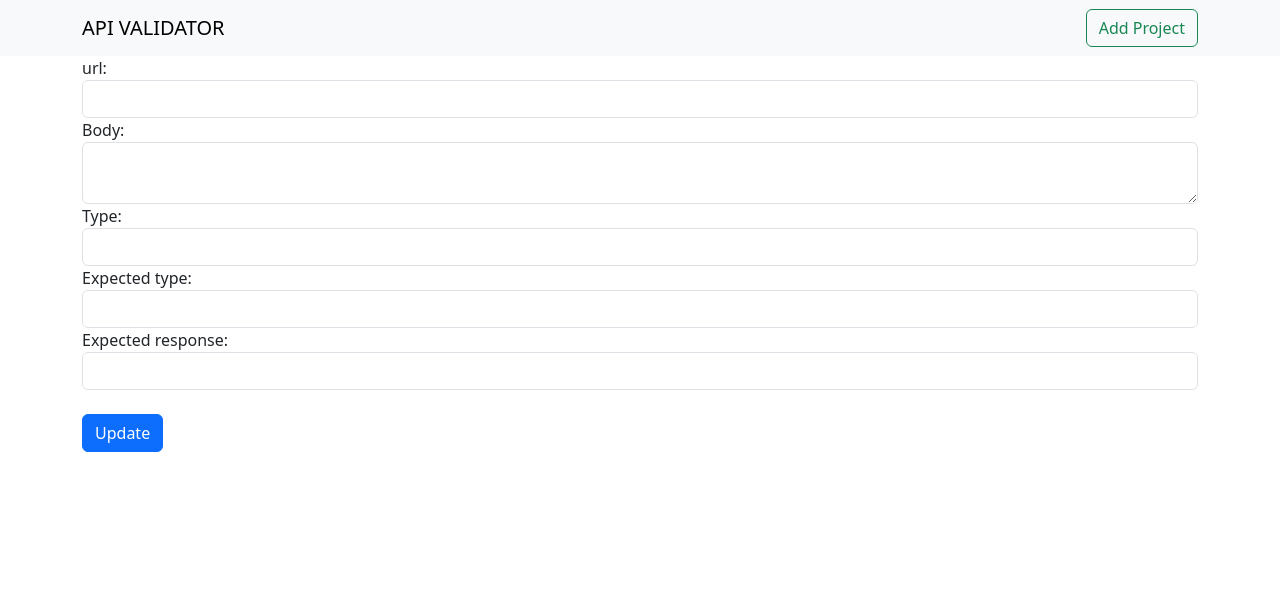
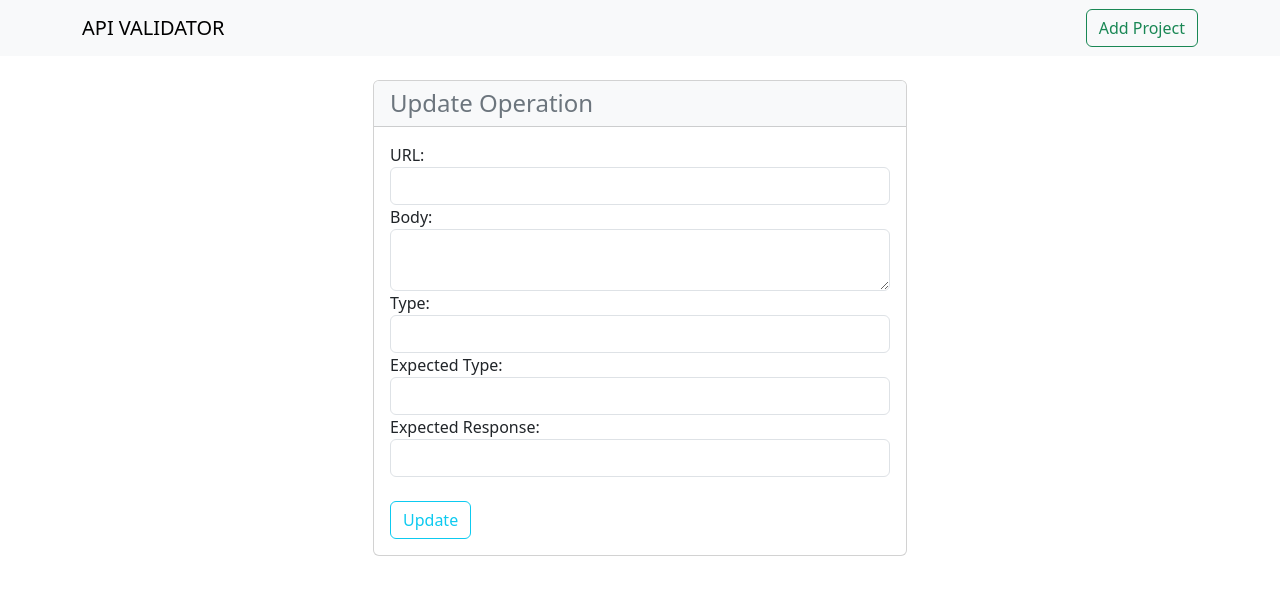
Before and after one commit to douhimed/api-validator-client, an Angular app: page /update-operation/1 in a window 1280 px wide. Shown: the top 594 px of the page. Built offline with nearby package versions, Linux system fonts and the light colour scheme; no server answers.

Commit message:
update operation form

```diff
--- a/src/app/update-operation/update-operation.component.html
+++ b/src/app/update-operation/update-operation.component.html
@@ -1,23 +1,47 @@
+<div class="container mt-4">
+  <div class="row">
+    <div class="col-md-6 offset-md-3">
+      <div class="card">
+        <div class="card-header bg-light text-secondary">
+          <h4 class="mb-0">Update Operation</h4>
+        </div>
+        <div class="card-body">
           <form [formGroup]="updateOperationFormGroup">
+
             <div class="form-group">
-    <label for="url">url:</label>
+              <label for="url">URL:</label>
               <input type="text" class="form-control" id="url" formControlName="url">
             </div>
+
             <div class="form-group">
               <label for="body">Body:</label>
               <textarea class="form-control" id="body" formControlName="body"></textarea>
             </div>
+
             <div class="form-group">
               <label for="type">Type:</label>
-    <input class="form-control" id="type" formControlName="type">
+              <select class="form-control" id="type" formControlName="type">
+                <option value="GET">GET</option>
+                <option value="POST">POST</option>
+                <option value="PUT">PUT</option>
+                <option value="DELETE">DELETE</option>
+              </select>
             </div>
+
             <div class="form-group">
-    <label for="expectedType">Expected type:</label>
+              <label for="expectedType">Expected Type:</label>
               <input class="form-control" id="expectedType" formControlName="expectedType">
             </div>
+
             <div class="form-group">
-    <label for="expectedResponse">Expected response:</label>
+              <label for="expectedResponse">Expected Response:</label>
               <input class="form-control" id="expectedResponse" formControlName="expectedResponse">
             </div>
-  <button type="button" class="btn btn-primary mt-4" (click)="handleUpdateOperation()">Update</button>
+
+            <button type="button" class="btn btn-outline-info mt-4" (click)="handleUpdateOperation()">Update</button>
           </form>
+        </div>
+      </div>
+    </div>
+  </div>
+</div>
```
Lines whose indentation alone changed are shown as unchanged.
